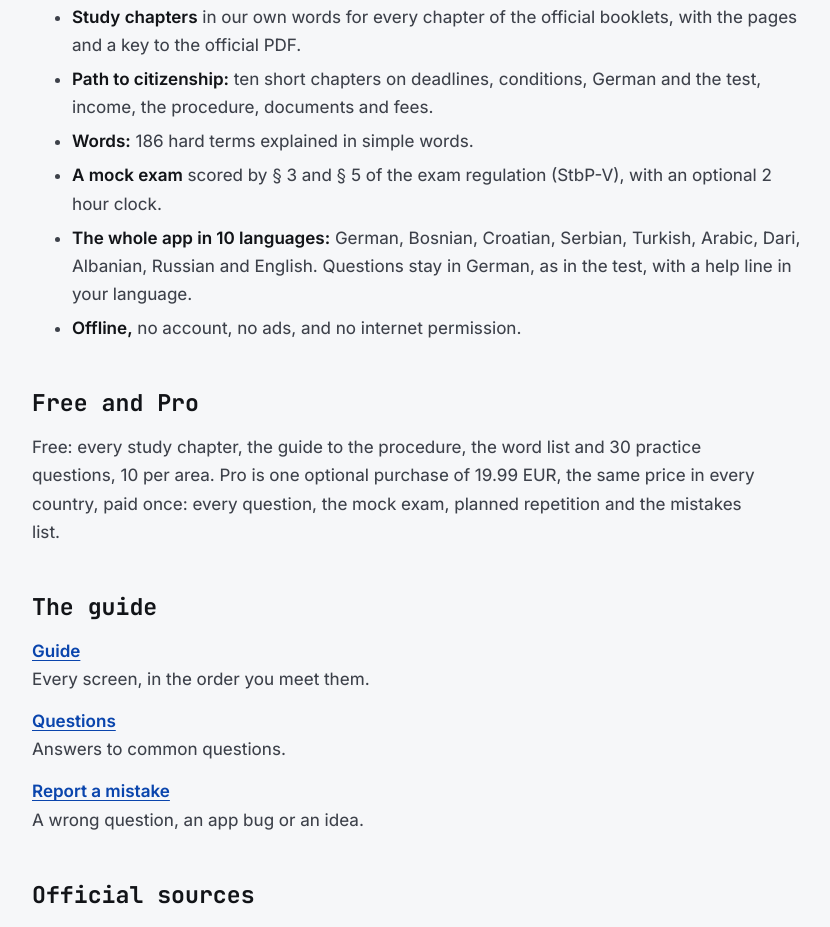
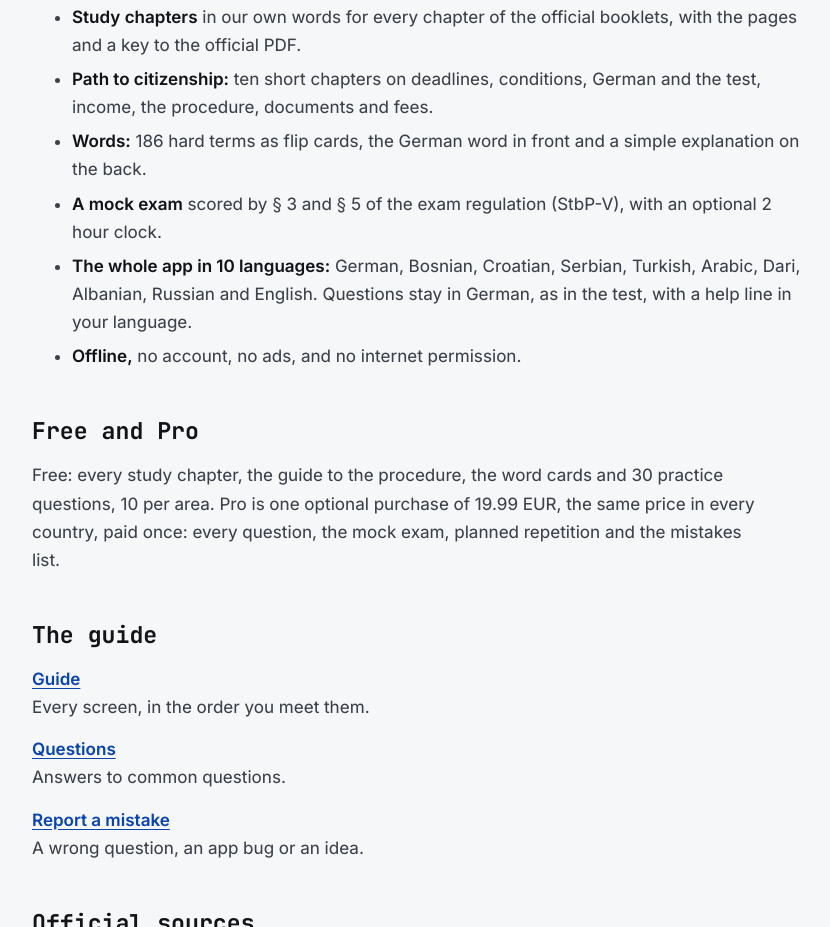
Before and after one commit to Zanoshky/alpen-pass-app, a plain HTML site: page docs/index.html in a window 1280 px wide. Shown: the part 1113-2040 px from the top of the page, without its empty margins (58-888 px from the left). Drawn offline with Linux system fonts and the light colour scheme.

Commit message:
Words are flip cards now, as in 1.1 (4)
Alpen Pass 1.1 (4) went to production on 2026-11-11 and turns Wörter into a deck of flip
cards. The guide still described a search over a list, so the Words section now explains
the card, Flip, Back and Next, the swipe and the group tabs, and the home page, FAQ and
README say word cards instead of word list.

```diff
--- a/docs/index.html
+++ b/docs/index.html
@@ -52,14 +52,14 @@
       <li><strong>Over 1000 practice questions:</strong> 191 on democracy, 178 on the history of Austria, and 61 to 90 for each of the 9 federal states.</li>
       <li><strong>Study chapters</strong> in our own words for every chapter of the official booklets, with the pages and a key to the official PDF.</li>
       <li><strong>Path to citizenship:</strong> ten short chapters on deadlines, conditions, German and the test, income, the procedure, documents and fees.</li>
-      <li><strong>Words:</strong> 186 hard terms explained in simple words.</li>
+      <li><strong>Words:</strong> 186 hard terms as flip cards, the German word in front and a simple explanation on the back.</li>
       <li><strong>A mock exam</strong> scored by § 3 and § 5 of the exam regulation (StbP-V), with an optional 2 hour clock.</li>
       <li><strong>The whole app in 10 languages:</strong> German, Bosnian, Croatian, Serbian, Turkish, Arabic, Dari, Albanian, Russian and English. Questions stay in German, as in the test, with a help line in your language.</li>
       <li><strong>Offline,</strong> no account, no ads, and no internet permission.</li>
     </ul>
 
     <h2>Free and Pro</h2>
-    <p>Free: every study chapter, the guide to the procedure, the word list and 30 practice questions, 10 per area. Pro is one optional purchase of 19.99 EUR, the same price in every country, paid once: every question, the mock exam, planned repetition and the mistakes list.</p>
+    <p>Free: every study chapter, the guide to the procedure, the word cards and 30 practice questions, 10 per area. Pro is one optional purchase of 19.99 EUR, the same price in every country, paid once: every question, the mock exam, planned repetition and the mistakes list.</p>
 
     <h2>The guide</h2>
     <dl>
```
Also changed, not shown: docs/faq.html (+1 -1 lines), docs/guide.html (+1 -1 lines), 1 other file.
